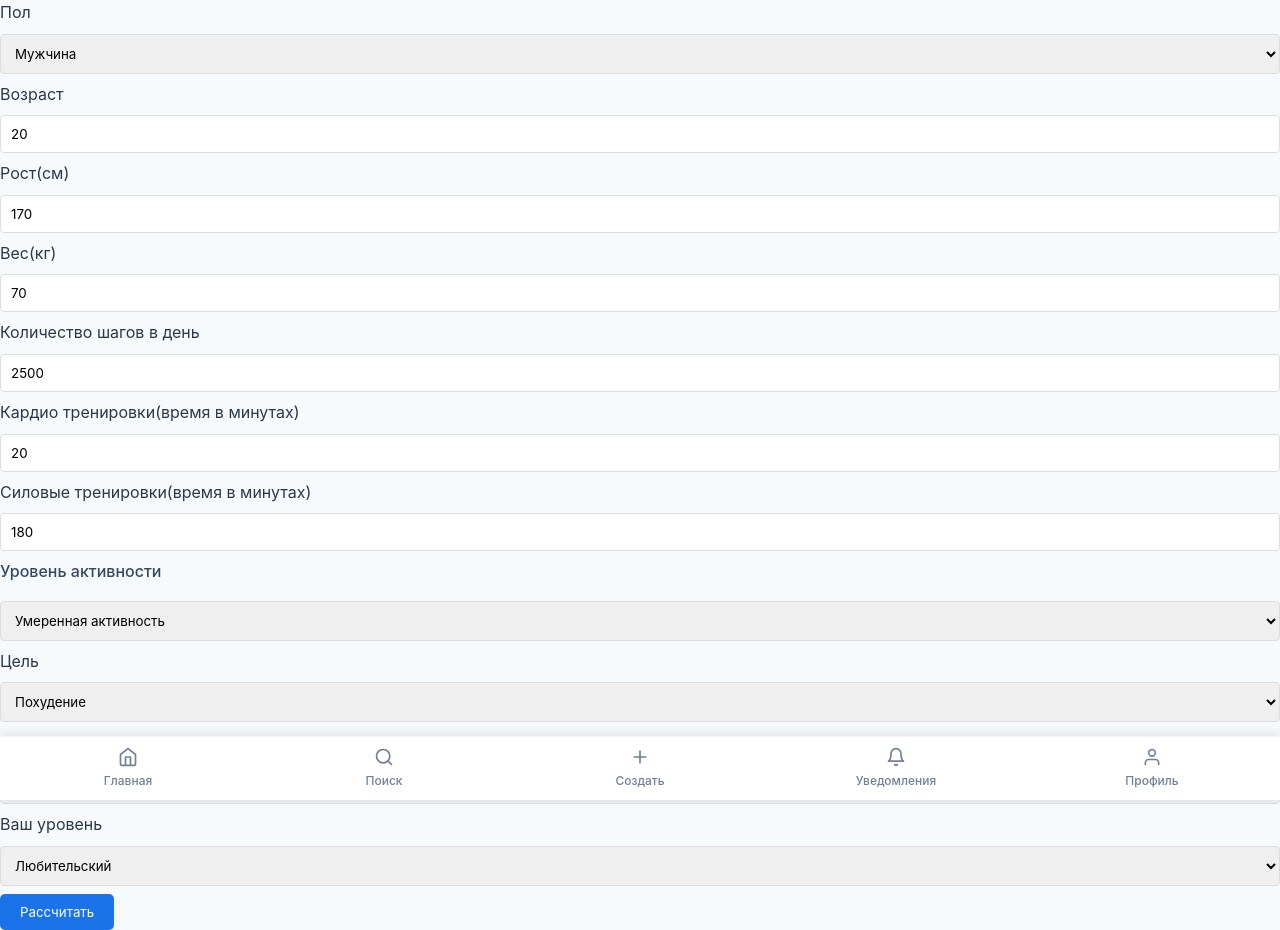
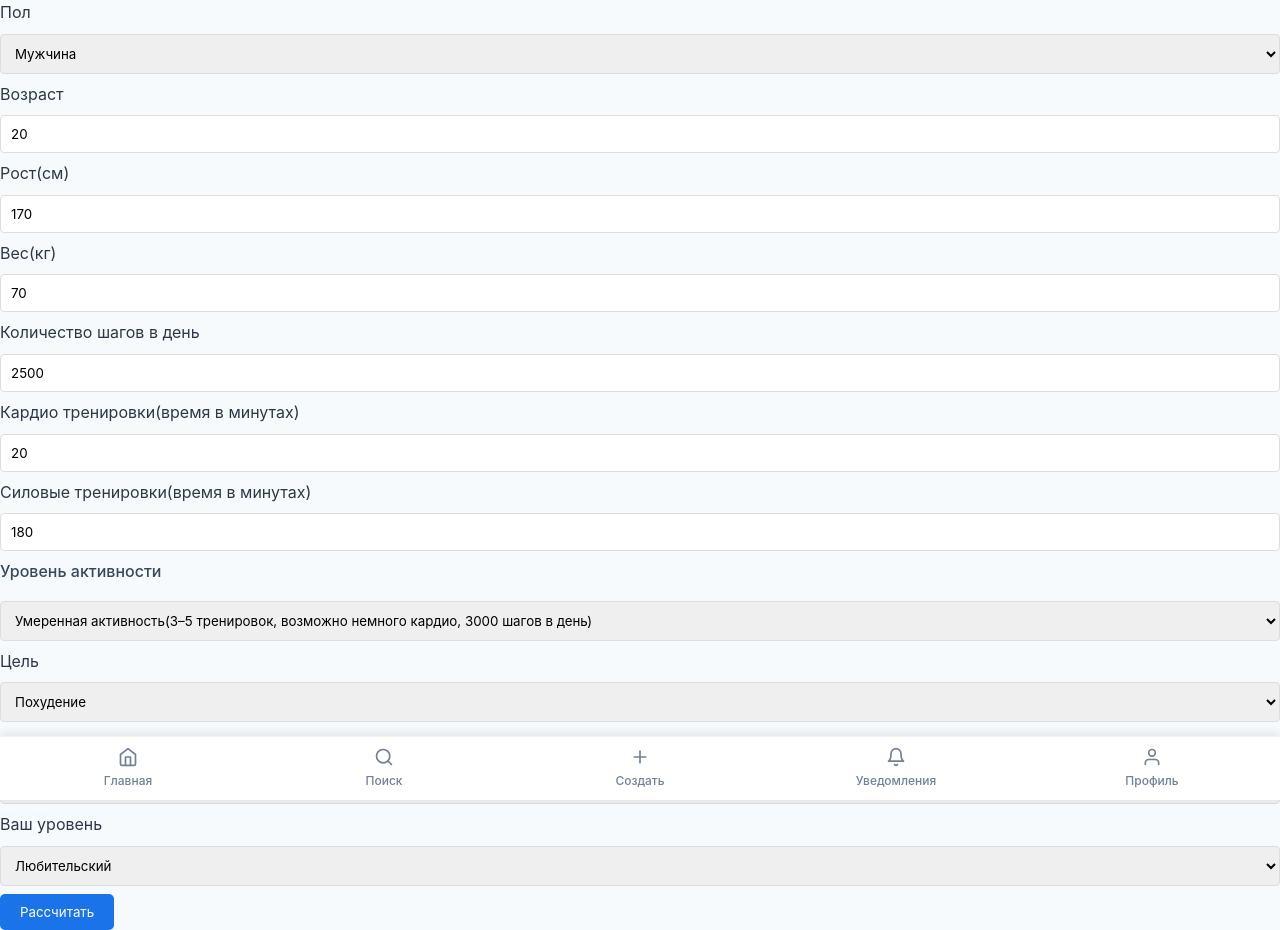
Before and after one commit to emarishkin/VolgaGym, a React (Vite) app: page /calc/FULL in a window 1280 px wide. Built offline with nearby package versions, Linux system fonts and the light colour scheme.

Commit message:
MainCalc+

```diff
--- a/src/components/MainCalculate.tsx
+++ b/src/components/MainCalculate.tsx
@@ -1,57 +1,102 @@
 import { useState, type ChangeEvent, type FC, type FormEvent } from "react";
 
 interface FormTypes {
-gender:'male'|'female',
-age:number,
-height:number,
-weigth:number,
-stepsInDay:number,
-timeCardio:number,
-timeStrong:number,
-activnosty:number,
-purpose:'weight loss'| 'weight maintenance' | 'muscle weight gain',
-diseases:'No' | 'Hypothyroidism' | 'Leptin resistance/Insulin resistance' | 'Deficiencies in sex hormones and various active compensatory mechanisms' | 'endocrine disorders',
-level:'amateur'|'professional'
+  gender: 'male' | 'female';
+  age: number;
+  height: number;
+  weight: number; // Исправлено
+  stepsInDay: number;
+  timeCardio: number;
+  timeStrong: number;
+  activity: number; // Исправлено
+  purpose: 'weight loss' | 'weight maintenance' | 'muscle weight gain';
+  diseases: 'No' | 'Hypothyroidism' | 'Leptin resistance/Insulin resistance' | 'Deficiencies in sex hormones and various active compensatory mechanisms' | 'endocrine disorders';
+  level: 'amateur' | 'professional';
 }
 
+export const MainCalculate: FC = () => {
+  const [form, setForm] = useState<FormTypes>({
+    gender: 'male',
+    age: 20,
+    height: 170,
+    weight: 70, // Исправлено
+    stepsInDay: 2500,
+    timeCardio: 20,
+    timeStrong: 180,
+    activity: 1.55, // Исправлено
+    purpose: 'weight loss',
+    diseases: 'No',
+    level: 'amateur'
+  });
 
-export const MainCalculate:FC = () => {
+  const [result, setResult] = useState<{
+    ResultIMT: number;
+    ResultIdealWeight: number;
+    ResultMetabolism: number;
+    ResultTDEE: number;
+    ResultPURPOSE: number;
+  } | null>(null);
 
-    const [form,setForm] = useState<FormTypes>({
-        gender:'male',
-        age:20,
-        height:170,
-        weigth:70,
-        stepsInDay:2500,
-        timeCardio:20,
-        timeStrong:180,
-        activnosty:1.55,
-        purpose:'weight loss',
-        diseases:'No',
-        level:'amateur'
-    })
+  const handleChange = (e: ChangeEvent<HTMLInputElement | HTMLSelectElement>) => {
+    const value = e.target.type === 'number' ? Number(e.target.value) : e.target.value;
+    setForm({ ...form, [e.target.name]: value });
+  };
 
-    const handleChange = (e:ChangeEvent<HTMLInputElement | HTMLSelectElement>) => {
-        setForm({...form,[e.target.name]:e.target.value})
+  const handleSubmit = (e: FormEvent) => {
+    e.preventDefault();
+
+    function IMT(weight: number, height: number) {
+      const hMetr = height / 100;
+      const imt = weight / hMetr ** 2;
+      return imt;
     }
 
-    const handleSubmit = (e:FormEvent) => {
-        e.preventDefault()
+    function IdealWeight(height: number) {
+      const ideal = height - 100 - ((height - 150) / 4);
+      return ideal;
+    }
 
-        function IMT(weight:number,height:number){
-            const hMetr = height/100
-         const imt = weight / hMetr**2
-         return imt
-        }
-        function IdealWeight(height:number){
-         const ideal = height - 100 - ((height-150)/4)
-         return ideal
-        }
-        const ResultIMT = IMT(form.weigth,form.height)
-        const ResultIdealWeight = IdealWeight(form.height)
-        console.log(ResultIMT.toFixed(1))
-        console.log(ResultIdealWeight)
+    function MetaBolism(weight: number, height: number, age: number, gender: 'male' | 'female') {
+      let metabolism = 0;
+      if (gender === 'male') {
+        metabolism = 10 * weight + 6.25 * height - 5 * age + 5;
+      } else {
+        metabolism = 10 * weight + 6.25 * height - 5 * age - 161;
+      }
+      return metabolism;
     }
+
+    function TDEE(metabolism: number, activity: number) {
+      const tdee = metabolism * activity;
+      return tdee;
+    }
+
+    function Purpose(tdee: number, purpose: string) {
+      let ResultPurpose;
+      if (purpose === 'weight loss') {
+        ResultPurpose = tdee * 0.85;
+      } else if (purpose === 'weight maintenance') {
+        ResultPurpose = tdee;
+      } else {
+        ResultPurpose = tdee * 1.15;
+      }
+      return ResultPurpose;
+    }
+
+    const ResultMetabolism = MetaBolism(form.weight, form.height, form.age, form.gender);
+    const ResultTDEE = TDEE(ResultMetabolism, form.activity);
+    const ResultIMT = IMT(form.weight, form.height);
+    const ResultIdealWeight = IdealWeight(form.height);
+    const ResultPURPOSE = Purpose(ResultTDEE, form.purpose);
+
+    setResult({
+      ResultIMT,
+      ResultIdealWeight,
+      ResultMetabolism,
+      ResultTDEE,
+      ResultPURPOSE
+    });
+  };
 
 
 
@@ -78,7 +123,7 @@ export const MainCalculate:FC = () => {
 
             <div>
                 <label>Вес(кг)</label>
-                <input name="weigth" value={form.weigth} onChange={handleChange}/>
+                <input name="weigth" value={form.weight} onChange={handleChange}/>
             </div>
 
             <div>
@@ -98,12 +143,12 @@ export const MainCalculate:FC = () => {
 
             <div className="input-group">
                 <label className="form-label">Уровень активности</label>
-                <select name="activnosty" value={form.activnosty} onChange={handleChange}>
-                    <option value={1.2}>Сидячий образ жизни</option>
-                    <option value={1.375}>Легкая активность</option>
-                    <option value={1.55}>Умеренная активность</option>
-                    <option value={1.725}>Высокая активность</option>
-                    <option value={1.9}>Экстремальная активность</option>
+                <select name="activnosty" value={form.activity} onChange={handleChange}>
+                    <option value={1.2}>Сидячий образ жизни(не занимаюсь в зале,максимальная активность 1500 шагов в день)</option>
+                    <option value={1.375}>Легкая активность(1–3 тренировки/неделю или 1500-2500 шагов в день)</option>
+                    <option value={1.55}>Умеренная активность(3–5 тренировок, возможно немного кардио, 3000 шагов в день)</option>
+                    <option value={1.725}>Высокая активность(6–7 тренировок)</option>
+                    <option value={2.1}>Экстремальная активность(Профессиональный / выступающий спортсмен)</option>
                 </select>
             </div>
 
@@ -137,6 +182,14 @@ export const MainCalculate:FC = () => {
 
             <button type="submit">Рассчитать</button>
 
+            {result && (
+                <div>
+                    <p>Ваш ИМТ: {result.ResultIMT.toFixed(1)}</p>
+                    <p>Ваш оптимальный(идеальный) вес: {result.ResultIdealWeight.toFixed(1)}</p>
+                    <p>Ваша дневная калорийность составит: {result.ResultPURPOSE.toFixed(0)}</p>
+                </div>
+            )}
+
         </form>
     )
 }
```
